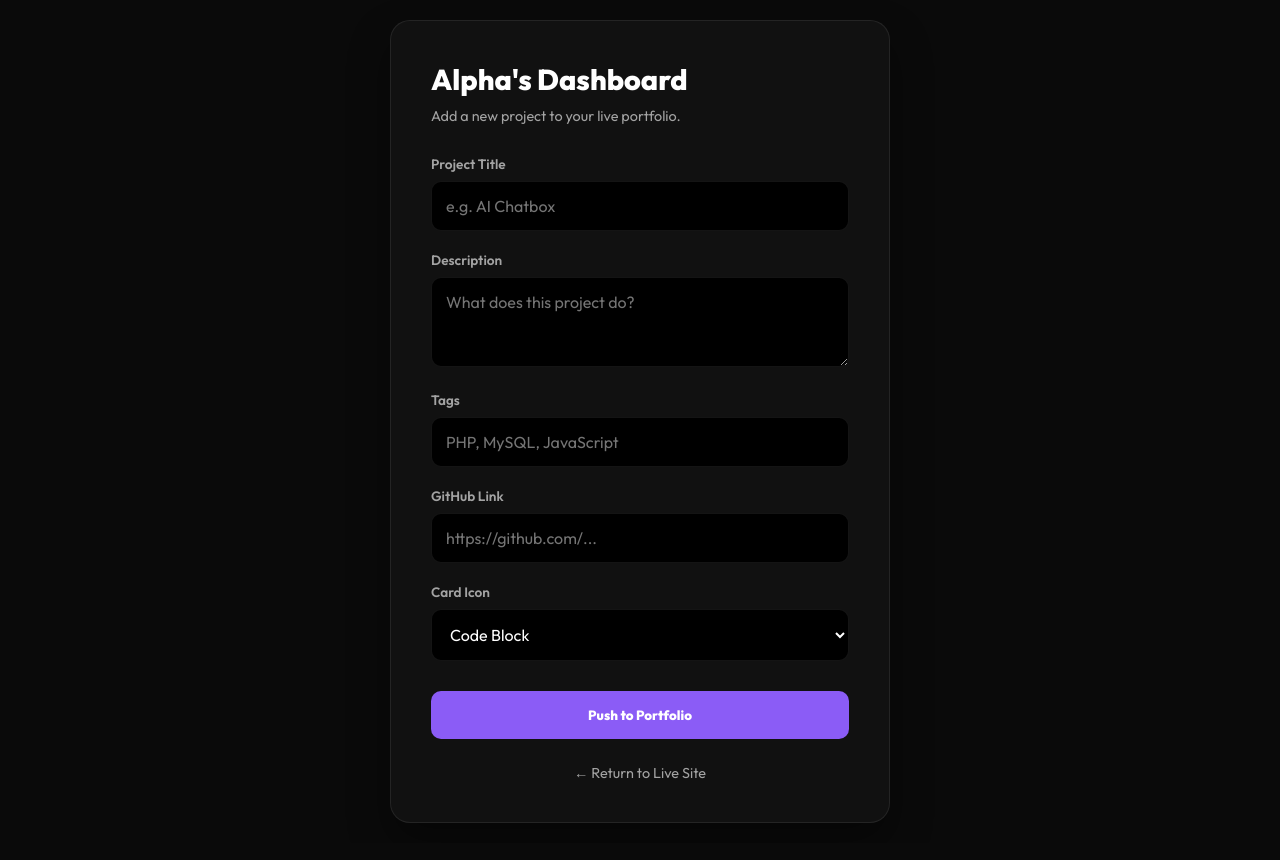
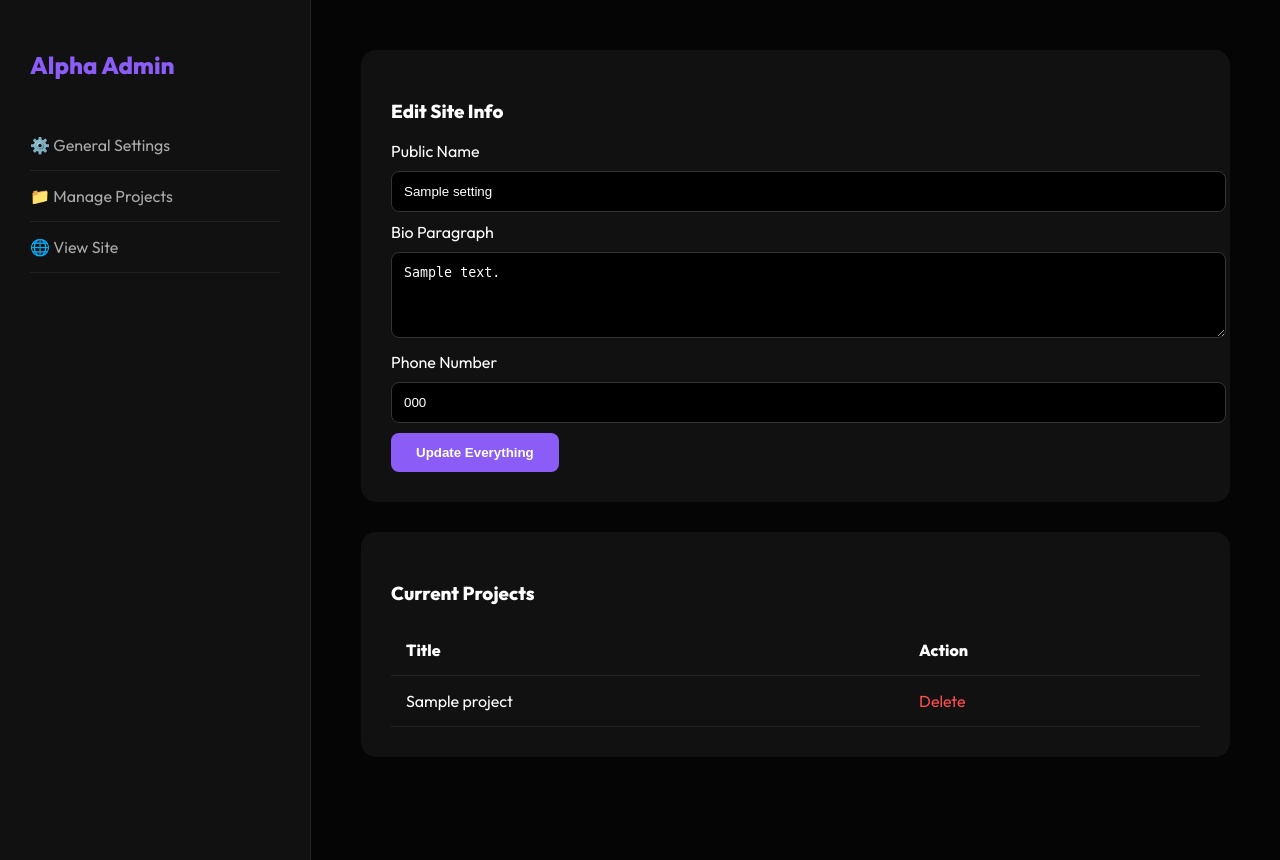
Before and after one commit to AlphaMugisha/portfolio, a PHP site: page /admin.php in a window 1280 px wide. Before the commit the page ends 823 px from the top, so only its background shows below. Run offline with PHP 8.4, Linux system fonts and the light colour scheme; tables that the repository leaves empty or names only in its code hold one stand-in row (values such as "Sample post").

Commit message:
added some

```diff
--- a/admin.php
+++ b/admin.php
@@ -1,173 +1,86 @@
 <?php
-// --- 1. DATABASE CONNECTION ---
 $conn = mysqli_connect('localhost', 'root', '', 'alpha_portfolio');
 
-if (!$conn) {
-    die("<p style='color:red;'>Connection failed: Check if XAMPP MySQL is started and 'alpha_portfolio' database exists.</p>");
+// Handle Setting Updates
+if (isset($_POST['update_settings'])) {
+    $name = mysqli_real_escape_string($conn, $_POST['my_name']);
+    $bio = mysqli_real_escape_string($conn, $_POST['bio']);
+    $phone = mysqli_real_escape_string($conn, $_POST['phone']);
+    $sql = "UPDATE site_settings SET my_name='$name', bio='$bio', phone='$phone' WHERE id=1";
+    mysqli_query($conn, $sql);
 }
 
-// --- 2. HANDLE FORM SUBMISSION ---
-$status_msg = "";
-if (isset($_POST['save_project'])) {
-    $title = mysqli_real_escape_string($conn, $_POST['title']);
-    $desc = mysqli_real_escape_string($conn, $_POST['desc']);
-    $tags = mysqli_real_escape_string($conn, $_POST['tags']);
-    $link = mysqli_real_escape_string($conn, $_POST['link']);
-    $icon = mysqli_real_escape_string($conn, $_POST['icon']);
+// Handle Project Deletion
+if (isset($_GET['delete'])) {
+    $id = $_GET['delete'];
+    mysqli_query($conn, "DELETE FROM projects WHERE id=$id");
+}
 
-    $sql = "INSERT INTO projects (title, description, tags, link, icon_name) VALUES ('$title', '$desc', '$tags', '$link', '$icon')";
-
-    if (mysqli_query($conn, $sql)) {
-        $status_msg = "🚀 Project added successfully!";
-    } else {
-        $status_msg = "❌ Error: " . mysqli_error($conn);
-    }
-}
+$settings = mysqli_fetch_assoc(mysqli_query($conn, "SELECT * FROM site_settings WHERE id=1"));
+$projects = mysqli_query($conn, "SELECT * FROM projects");
 ?>
 
 <!DOCTYPE html>
-<html lang="en">
+<html>
 <head>
-    <meta charset="UTF-8">
-    <meta name="viewport" content="width=device-width, initial-scale=1.0">
-    <title>Alpha | Admin Dashboard</title>
-    <link href="https://fonts.googleapis.com/css2?family=Outfit:wght@300;400;600;800&display=swap" rel="stylesheet">
+    <title>Alpha Dashboard</title>
+    <link href="https://fonts.googleapis.com/css2?family=Outfit:wght@400;800&display=swap" rel="stylesheet">
     <style>
-        :root {
-            --primary: #8b5cf6;
-            --bg-dark: #0a0a0a;
-            --card-bg: #111111;
-            --border: 1px solid rgba(255, 255, 255, 0.08);
-            --text-main: #ffffff;
-        }
+        :root { --p: #8b5cf6; --bg: #050505; --card: #111; }
+        body { background: var(--bg); color: white; font-family: 'Outfit'; display: flex; margin: 0; }
 
-        * { margin: 0; padding: 0; box-sizing: border-box; font-family: 'Outfit', sans-serif; }
+        /* Sidebar Menu */
+        .sidebar { width: 250px; background: var(--card); height: 100vh; padding: 30px; border-right: 1px solid #222; }
+        .sidebar h2 { color: var(--p); margin-bottom: 40px; }
+        .menu-item { display: block; color: #aaa; text-decoration: none; padding: 15px 0; border-bottom: 1px solid #222; }
+        .menu-item:hover { color: white; }
 
-        body {
-            background-color: var(--bg-dark);
-            color: var(--text-main);
-            display: flex;
-            justify-content: center;
-            align-items: center;
-            min-height: 100vh;
-            padding: 20px;
-        }
+        .main-content { flex: 1; padding: 50px; overflow-y: auto; }
+        .card { background: var(--card); padding: 30px; border-radius: 15px; margin-bottom: 30px; }
+        input, textarea { width: 100%; padding: 12px; margin: 10px 0; background: #000; border: 1px solid #333; color: white; border-radius: 8px; }
+        .btn { background: var(--p); color: white; border: none; padding: 12px 25px; border-radius: 8px; cursor: pointer; font-weight: bold; }
 
-        .admin-container {
-            background: var(--card-bg);
-            border: var(--border);
-            padding: 40px;
-            border-radius: 20px;
-            width: 100%;
-            max-width: 500px;
-            box-shadow: 0 20px 40px rgba(0,0,0,0.4);
-        }
-
-        h2 { font-weight: 800; margin-bottom: 10px; font-size: 1.8rem; }
-        p.subtitle { color: #a3a3a3; margin-bottom: 30px; font-size: 0.9rem; }
-
-        .status {
-            padding: 12px;
-            border-radius: 10px;
-            background: rgba(139, 92, 246, 0.1);
-            color: var(--primary);
-            margin-bottom: 20px;
-            font-weight: 600;
-            text-align: center;
-        }
-
-        .input-group { margin-bottom: 20px; }
-        label { display: block; margin-bottom: 8px; font-size: 0.85rem; color: #a3a3a3; font-weight: 600; }
-
-        input, textarea, select {
-            width: 100%;
-            padding: 14px;
-            background: #000;
-            border: var(--border);
-            border-radius: 10px;
-            color: white;
-            font-size: 1rem;
-            outline: none;
-            transition: 0.3s;
-        }
-
-        input:focus, textarea:focus { border-color: var(--primary); }
-
-        .btn-submit {
-            width: 100%;
-            padding: 16px;
-            background: var(--primary);
-            color: white;
-            border: none;
-            border-radius: 10px;
-            font-weight: 800;
-            cursor: pointer;
-            transition: 0.3s;
-            margin-top: 10px;
-        }
-
-        .btn-submit:hover { transform: translateY(-2px); box-shadow: 0 10px 20px rgba(139, 92, 246, 0.3); }
-
-        .back-link {
-            display: block;
-            text-align: center;
-            margin-top: 25px;
-            color: #a3a3a3;
-            text-decoration: none;
-            font-size: 0.9rem;
-            transition: 0.3s;
-        }
-        .back-link:hover { color: white; }
+        table { width: 100%; border-collapse: collapse; margin-top: 20px; }
+        th, td { text-align: left; padding: 15px; border-bottom: 1px solid #222; }
+        .del-btn { color: #ff4d4d; text-decoration: none; }
     </style>
 </head>
 <body>
 
-    <div class="admin-container">
-        <h2>Alpha's Dashboard</h2>
-        <p class="subtitle">Add a new project to your live portfolio.</p>
+<div class="sidebar">
+    <h2>Alpha Admin</h2>
+    <a href="#settings" class="menu-item">⚙️ General Settings</a>
+    <a href="#projects" class="menu-item">📁 Manage Projects</a>
+    <a href="index.php" class="menu-item">🌐 View Site</a>
+</div>
 
-        <?php if($status_msg != ""): ?>
-            <div class="status"><?php echo $status_msg; ?></div>
-        <?php endif; ?>
+<div class="main-content">
+    <section id="settings" class="card">
+        <h3>Edit Site Info</h3>
+        <form method="POST">
+            <label>Public Name</label>
+            <input type="text" name="my_name" value="<?php echo $settings['my_name']; ?>">
+            <label>Bio Paragraph</label>
+            <textarea name="bio" rows="4"><?php echo $settings['bio']; ?></textarea>
+            <label>Phone Number</label>
+            <input type="text" name="phone" value="<?php echo $settings['phone']; ?>">
+            <button type="submit" name="update_settings" class="btn">Update Everything</button>
+        </form>
+    </section>
 
-        <form method="POST">
-            <div class="input-group">
-                <label>Project Title</label>
-                <input type="text" name="title" placeholder="e.g. AI Chatbox" required>
-            </div>
-
-            <div class="input-group">
-                <label>Description</label>
-                <textarea name="desc" rows="3" placeholder="What does this project do?" required></textarea>
-            </div>
-
-            <div class="input-group">
-                <label>Tags</label>
-                <input type="text" name="tags" placeholder="PHP, MySQL, JavaScript">
-            </div>
-
-            <div class="input-group">
-                <label>GitHub Link</label>
-                <input type="url" name="link" placeholder="https://github.com/...">
-            </div>
-
-            <div class="input-group">
-                <label>Card Icon</label>
-                <select name="icon">
-                    <option value="code-slash-outline">Code Block</option>
-                    <option value="rocket-outline">Rocket (Aviation)</option>
-                    <option value="desktop-outline">Desktop Monitor</option>
-                    <option value="alarm-outline">Alarm Clock</option>
-                    <option value="musical-notes-outline">Music Player</option>
-                    <option value="hardware-chip-outline">Robotics / AI</option>
-                </select>
-            </div>
-
-            <button type="submit" name="save_project" class="btn-submit">Push to Portfolio</button>
-        </form>
-
-        <a href="index.php" class="back-link">← Return to Live Site</a>
-    </div>
+    <section id="projects" class="card">
+        <h3>Current Projects</h3>
+        <table>
+            <tr><th>Title</th><th>Action</th></tr>
+            <?php while($p = mysqli_fetch_assoc($projects)): ?>
+            <tr>
+                <td><?php echo $p['title']; ?></td>
+                <td><a href="admin.php?delete=<?php echo $p['id']; ?>" class="del-btn">Delete</a></td>
+            </tr>
+            <?php endwhile; ?>
+        </table>
+    </section>
+</div>
 
 </body>
 </html>
--- a/index.php
+++ b/index.php
@@ -5,7 +5,8 @@ $user = 'root';
 $pass = '';
 $dbname = 'alpha_portfolio';
 
-$conn = mysqli_connect($host, $user, $pass, $dbname);
+$res = mysqli_query($conn, "SELECT * FROM site_settings WHERE id=1");
+$site = mysqli_fetch_assoc($res);
 $db_connected = $conn ? true : false;
 
 // --- 2. CONTACT FORM LOGIC ---
```
